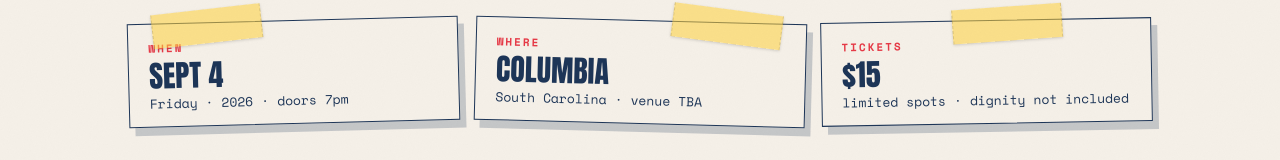
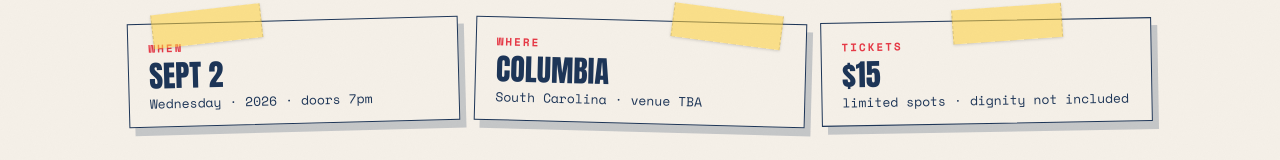
Before and after one commit to inspirecolumbia/screwupnights, a Next.js app: page / in a window 1280 px wide. Shown: the part 640-800 px from the top of the page. Built offline with nearby package versions, Linux system fonts and the light colour scheme.

Commit message:
fix date

```diff
--- a/app/page.tsx
+++ b/app/page.tsx
@@ -79,7 +79,7 @@ export default function Home() {
               />
               <div className="k">When</div>
               <div className="v">
-                Sept 4<small>Friday · 2026 · doors 7pm</small>
+                Sept 2<small>Wednesday · 2026 · doors 7pm</small>
               </div>
             </div>
             <div className="meta-card paste rv" style={rot("1.5deg")}>
@@ -286,7 +286,6 @@ export default function Home() {
               </a>
               .
               <br />
-              Columbia, SC · Sept 4, 2026 · $15 · made with mistakes
             </div>
           </div>
         </div>
```
